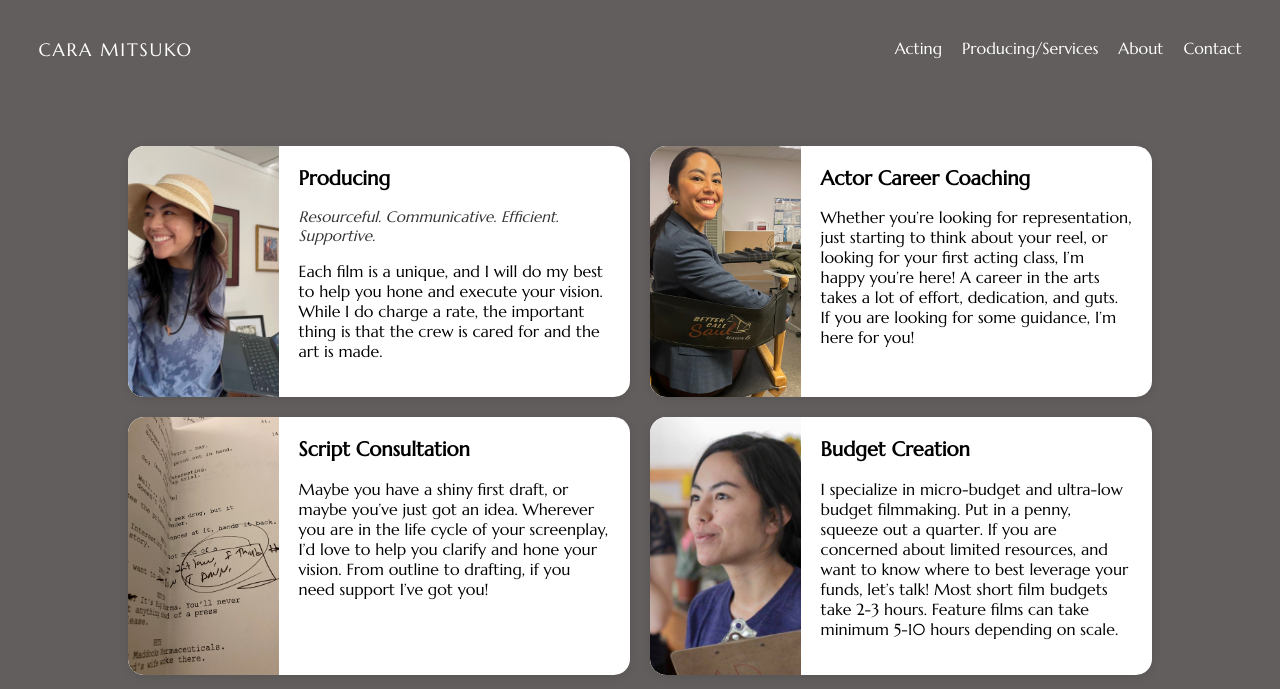
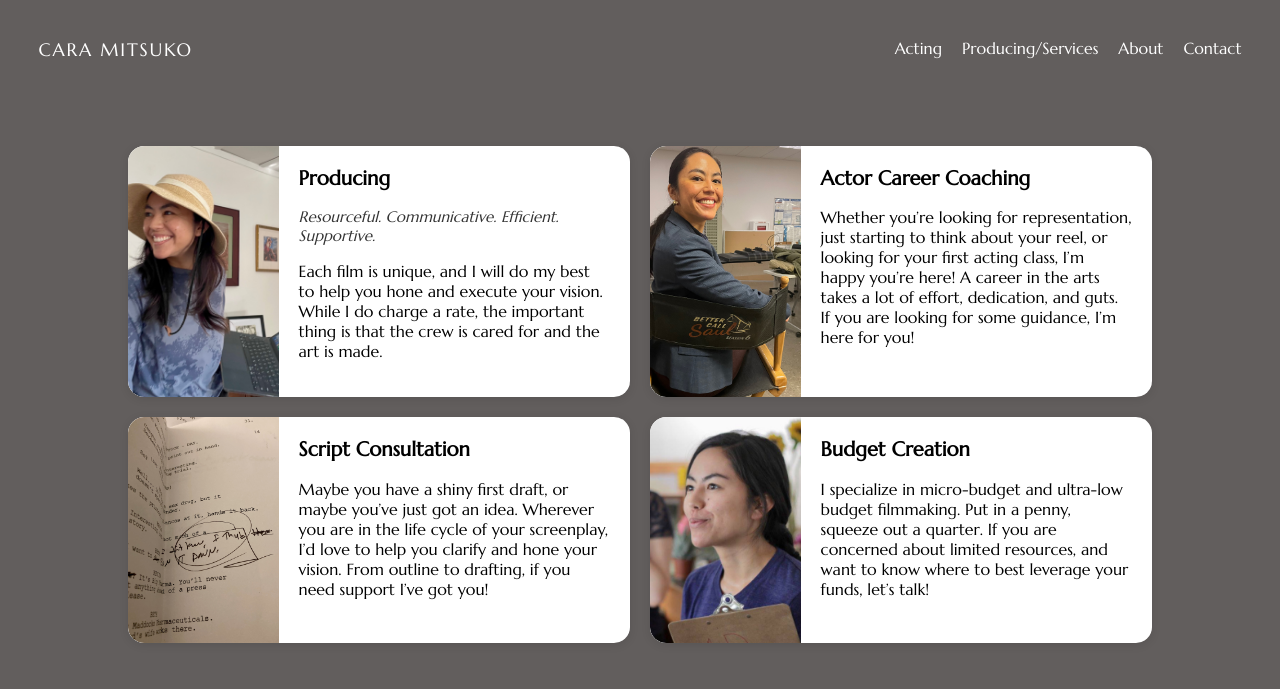
Before and after one commit to elephunkrobitandsuch/c-m, a plain HTML site: page producingservice.html in a window 1280 px wide. Shown: the top 689 px of the page. Drawn offline with Linux system fonts and the light colour scheme; a web font is replaced by a local one.

Commit message:
Add files via upload

```diff
--- a/producingservice.html
+++ b/producingservice.html
@@ -201,7 +201,7 @@ strong { font-weight:bold }
     <div class="box-content">
       <h2>Producing</h2>
       <div class="subtitle">Resourceful. Communicative. Efficient. Supportive.</div>
-      <p>Each film is a unique, and I will do my best to help you hone and execute your vision. While I do charge a rate, the important thing is that the crew is cared for and the art is made.</p>
+      <p>Each film is unique, and I will do my best to help you hone and execute your vision. While I do charge a rate, the important thing is that the crew is cared for and the art is made.</p>
     </div>
   </div>
 
@@ -225,7 +225,7 @@ strong { font-weight:bold }
     <img src="Photos/budget.jpg">
     <div class="box-content">
       <h2>Budget Creation</h2>
-      <p>I specialize in micro-budget and ultra-low budget filmmaking. Put in a penny, squeeze out a quarter. If you are concerned about limited resources, and want to know where to best leverage your funds, let’s talk! Most short film budgets take 2-3 hours. Feature films can take minimum 5-10 hours depending on scale.</p>
+      <p>I specialize in micro-budget and ultra-low budget filmmaking. Put in a penny, squeeze out a quarter. If you are concerned about limited resources, and want to know where to best leverage your funds, let’s talk!</p>
     </div>
   </div>
 </div>
```
